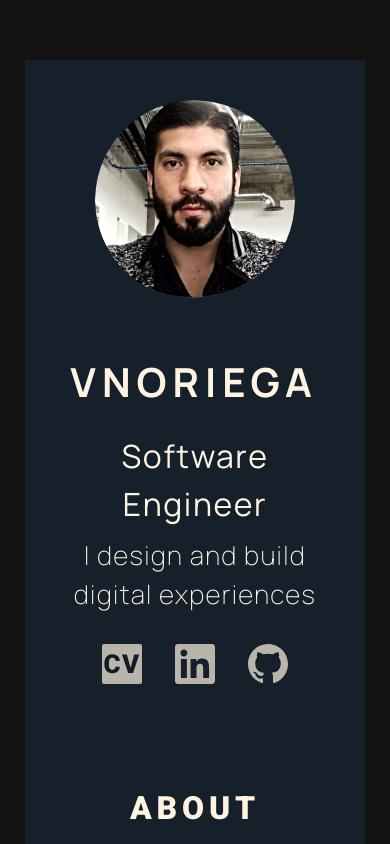
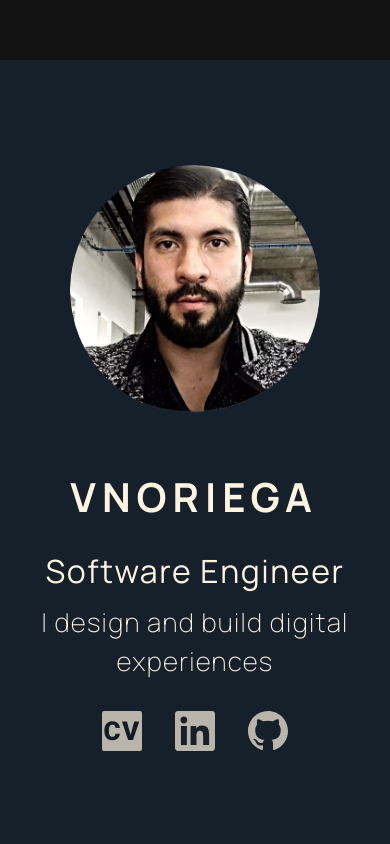
Before and after one commit to vnoriegamoreno/vnoriega-dev, a Vue app: page / in a window 390 px wide. Shown: the top 844 px of the page. Built offline with nearby package versions, Linux system fonts and the light colour scheme; no server answers.

Commit message:
[Desktop]: refactor/look-and-feel - Refactor: Fix the responsive web design

```diff
--- a/src/components/CoverLetter.vue
+++ b/src/components/CoverLetter.vue
@@ -31,7 +31,7 @@
       <h1 class="title">VNORIEGA</h1>
       <h2 class="heading">Software Engineer</h2>
       <p class="body">I design and build digital experiences</p>
+      <SocialMedia />
     </article>
-    <SocialMedia />
   </section>
 </template>
--- a/src/styles/_app.scss
+++ b/src/styles/_app.scss
@@ -27,10 +27,16 @@
 
 @media (max-width: $breakpoint-tablet) {
   #main-content {
-    padding: 0 30px;
+    flex-direction: column;
+    height: auto;
+    overflow-y: auto;
+    padding: 65px 30px;
     width: calc(100% - 60px);
 
     .site-header {
+      flex: 1;
+      height: auto;
+      position: relative;
       @media (max-height: 450px) {
         height: 100vh;
       }
--- a/src/styles/components/_cover-letter.scss
+++ b/src/styles/components/_cover-letter.scss
@@ -51,21 +51,19 @@
 
 @media (max-width: $breakpoint-tablet) {
   .cover-letter-section {
+    align-items: center;
+    flex-direction: row;
     justify-content: flex-start;
     margin-top: 20px;
-  }
-
-  .avatar {
-    img {
-      height: 200px;
-      width: 200px;
-    }
+    width: 100%;
   }
 }
 
 @media (max-width: $breakpoint-mobile) {
   .cover-letter-section {
+    flex-direction: column;
     height: auto;
+    justify-content: center;
   }
 }
 
--- a/src/styles/components/shared/_projectcard.scss
+++ b/src/styles/components/shared/_projectcard.scss
@@ -63,3 +63,24 @@
     }
   }
 }
+
+@media (max-width: $breakpoint-tablet) {
+  .project-card {
+    &-wrapper {
+      flex-direction: row;
+    }
+
+    &-image {
+      flex: 0 0 321px;
+      margin-right: 45px;
+    }
+  }
+}
+
+@media (max-width: $breakpoint-mobile) {
+  .project-card {
+    &-wrapper {
+      flex-direction: column;
+    }
+  }
+}
```
